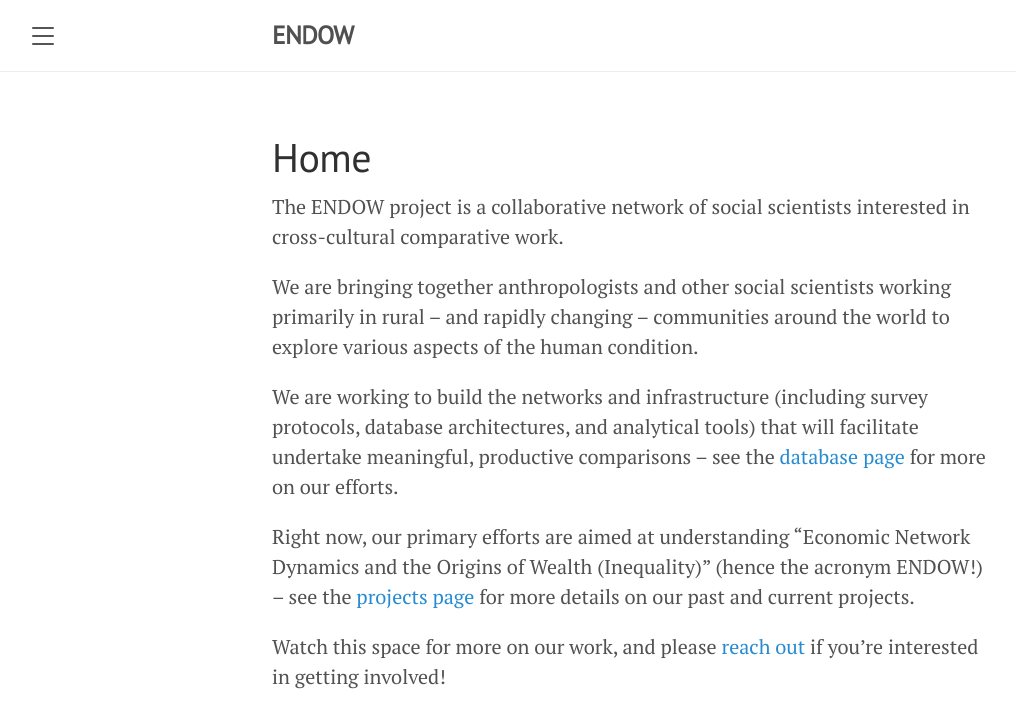
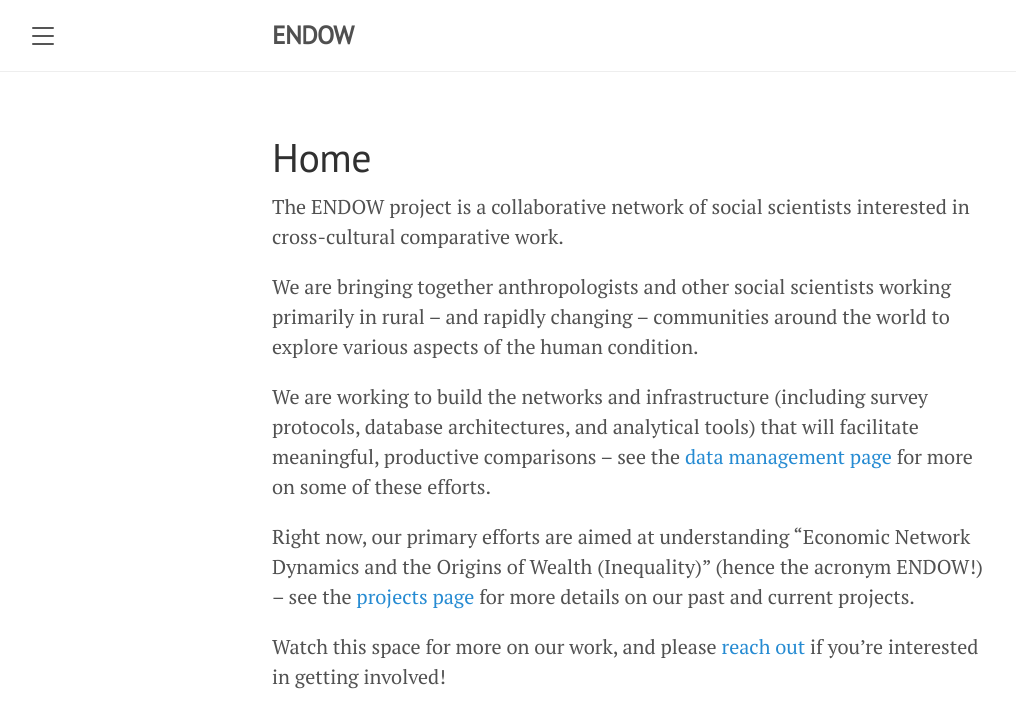
Before and after one commit to endowproject/endowproject.github.io, a Jekyll site: the page built from index.md, in a window 1280 px wide. Shown: the top 728 px of the page, without its empty margins (8-1024 px from the left). Built offline with Jekyll 4.4.1, drawn with Linux system fonts in a browser that asks for light colours.

Commit message:
Update index.md
correcting links.

```diff
--- a/index.md
+++ b/index.md
@@ -8,8 +8,8 @@ The ENDOW project is a collaborative network of social scientists interested in
 
 We are bringing together anthropologists and other social scientists working primarily in rural – and rapidly changing – communities around the world to explore various aspects of the human condition.
 
-We are working to build the networks and infrastructure (including survey protocols, database architectures, and analytical tools) that will facilitate undertake meaningful, productive comparisons -- see the [database page](endowproject.github.io/database) for more on our efforts.
+We are working to build the networks and infrastructure (including survey protocols, database architectures, and analytical tools) that will facilitate meaningful, productive comparisons -- see the [data management page](https://endowproject.github.io/data-management/) for more on some of these efforts.
 
-Right now, our primary efforts are aimed at understanding "Economic Network Dynamics and the Origins of Wealth (Inequality)" (hence the acronym ENDOW!) -- see the [projects page](endowproject.github.io/projects) for more details on our past and current projects.
+Right now, our primary efforts are aimed at understanding "Economic Network Dynamics and the Origins of Wealth (Inequality)" (hence the acronym ENDOW!) -- see the [projects page](https://endowproject.github.io/projects/) for more details on our past and current projects.
 
-Watch this space for more on our work, and please [reach out](endowproject@gmail.com) if you're interested in getting involved!
+Watch this space for more on our work, and please [reach out](mailto:endowproject@gmail.com) if you're interested in getting involved!
```
